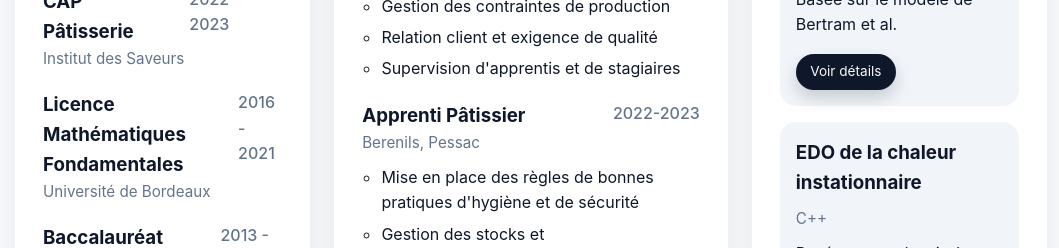
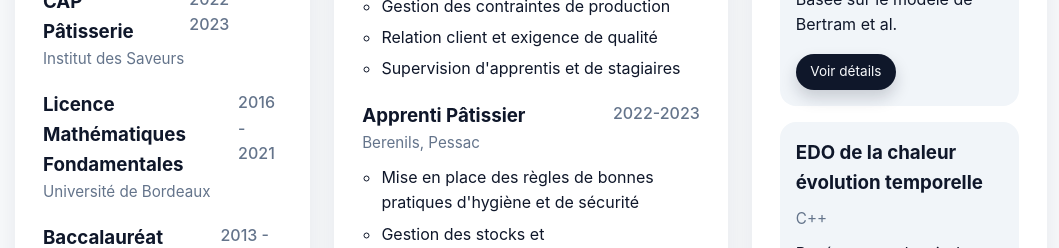
Before and after one commit to SingeKiller/Cv_internet, a React (Vite) app: page / in a window 1280 px wide. Shown: the part 920-1168 px from the top of the page, without its empty margins (109-1168 px from the left). Built offline with nearby package versions, Linux system fonts and the light colour scheme.

Commit message:
Update project details and image references

```diff
--- a/src/App.jsx
+++ b/src/App.jsx
@@ -75,12 +75,12 @@ const projects = [
     name: "Respiration Mitochondriale",
     stack: "C++ , Python ",
     description: "Basée sur le modèle de Bertram et al.",
-        images: ["./ressources/resultats_graph.png","./ressources/resultats_graph13.png","./ressources/resultats_graph14.png"],
+    images: ["./ressources/resultats_graph.png","./ressources/resultats_graph13.png","./ressources/resultats_graph14.png"],
     paperUrl: "https://www.math.fsu.edu/~bertram/papers/beta/simpleMK.pdf",
   },
   {
     id: "edo-chaleur",
-    name: "EDO de la chaleur instationnaire",
+    name: "EDO de la chaleur évolution temporelle",
     stack: "C++",
     description:
       "Basée sur un devoir de l'Université de Bordeaux, avec visualisation en temps réel.",
```
